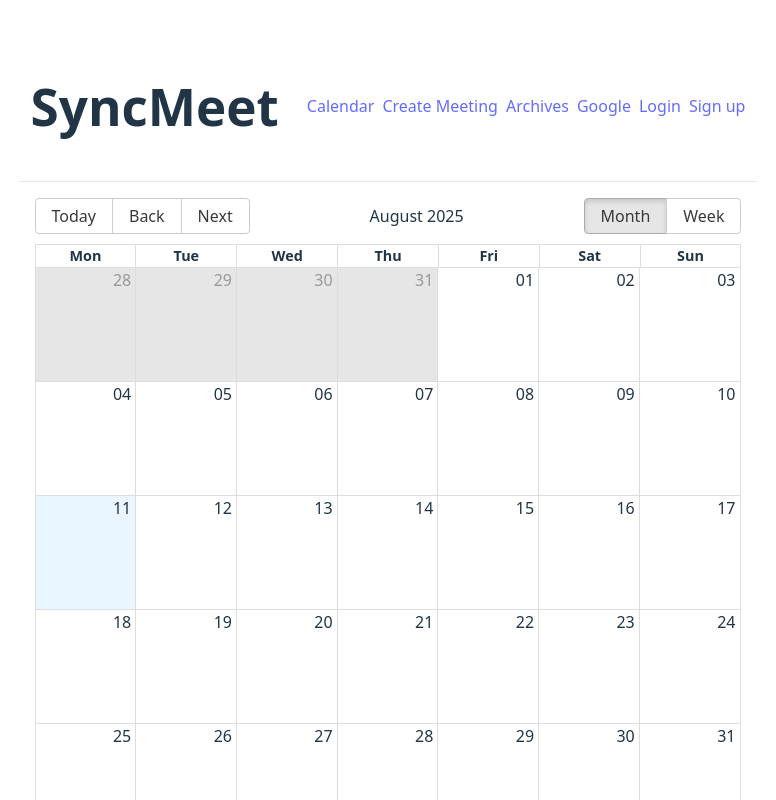
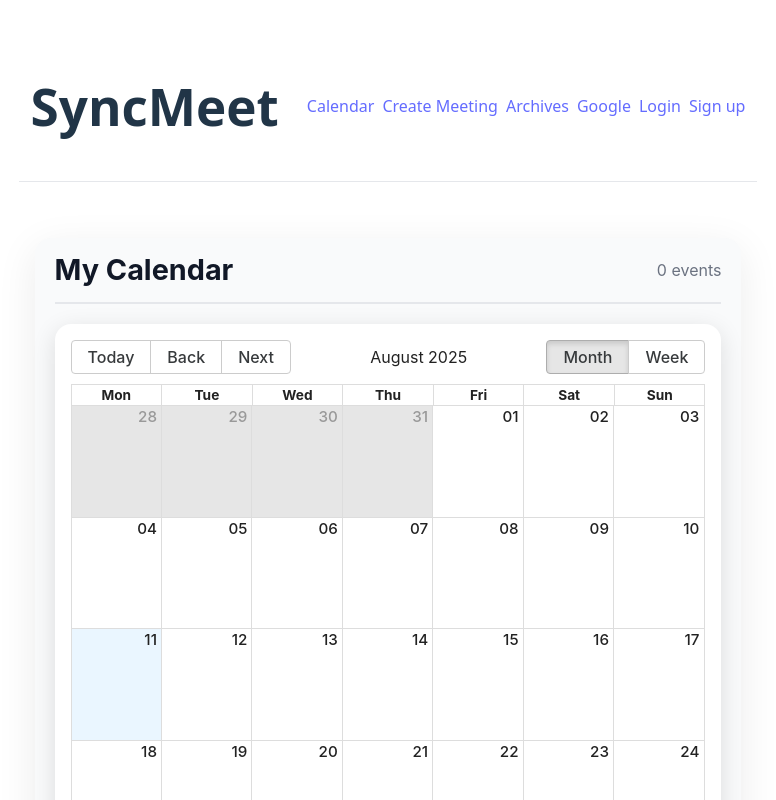
Before and after one commit to YSMNZH/sync-meet, a React (Vite) app in the folder client/: page / in a window 1280 px wide. Shown: the top 800 px of the page, without its empty margins (252-1028 px from the left). Built offline with nearby package versions, Linux system fonts and the light colour scheme; no server answers.

Commit message:
Calender Page Buttons Fixed & Style Improved.

```diff
--- a/client/src/pages/CalendarPage.jsx
+++ b/client/src/pages/CalendarPage.jsx
@@ -1,7 +1,7 @@
 import { useEffect, useMemo, useState } from 'react'
 import { Calendar, dateFnsLocalizer, Views } from 'react-big-calendar'
 import 'react-big-calendar/lib/css/react-big-calendar.css'
-import { format, parse, startOfWeek, getDay } from 'date-fns'
+import { format, parse, startOfWeek, getDay, startOfMonth, endOfMonth } from 'date-fns'
 import { enUS } from 'date-fns/locale'
 import axios from 'axios'
 
@@ -17,9 +17,16 @@ const localizer = dateFnsLocalizer({
 export default function CalendarPage() {
   const [events, setEvents] = useState([])
   const [view, setView] = useState(Views.MONTH)
-  const [range, setRange] = useState({ start: new Date(), end: new Date() })
+  const [date, setDate] = useState(new Date())  // <-- control current date
+  const [range, setRange] = useState(() => ({
+    start: startOfMonth(new Date()),
+    end: endOfMonth(new Date()),
+  }))
+  const [loading, setLoading] = useState(false)
 
   const fetchEvents = async (r) => {
+    setLoading(true)
+    try {
       const params = { start: r.start.toISOString(), end: r.end.toISOString() }
       const { data } = await axios.get('/api/meetings', { params })
       const mapped = data.map((m) => ({
@@ -30,14 +37,91 @@ export default function CalendarPage() {
         color: m.colorHex || '#3b82f6',
       }))
       setEvents(mapped)
+    } catch (err) {
+      console.error('Failed to fetch events', err)
+      setEvents([])
+    }
+    setLoading(false)
   }
 
-  useEffect(() => { fetchEvents(range) }, [])
+  // Update events whenever range changes
+  useEffect(() => {
+    fetchEvents(range)
+  }, [range])
 
-  const eventPropGetter = useMemo(() => (event) => ({ style: { backgroundColor: event.color, color: 'white', border: 'none' } }), [])
+  // Update range whenever date or view changes
+  useEffect(() => {
+    let start, end
+
+    if (view === Views.MONTH) {
+      start = startOfMonth(date)
+      end = endOfMonth(date)
+    } else if (view === Views.WEEK) {
+      // Start from Monday to Sunday in the selected week
+      start = startOfWeek(date, { weekStartsOn: 1 })
+      end = new Date(start)
+      end.setDate(end.getDate() + 6)
+    } else {
+      // fallback for other views (if any)
+      start = startOfMonth(date)
+      end = endOfMonth(date)
+    }
+
+    setRange({ start, end })
+  }, [date, view])
+
+  const eventPropGetter = useMemo(
+    () => (event) => ({
+      style: {
+        backgroundColor: event.color,
+        color: 'white',
+        borderRadius: 8,
+        border: 'none',
+        boxShadow: '0 3px 8px rgba(0,0,0,0.18)',
+        padding: '6px 10px',
+        fontWeight: '600',
+        fontSize: '0.9rem',
+        lineHeight: 1.2,
+        cursor: 'pointer',
+        transition: 'transform 0.15s ease',
+      },
+      onMouseEnter: (e) => (e.currentTarget.style.transform = 'scale(1.05)'),
+      onMouseLeave: (e) => (e.currentTarget.style.transform = 'scale(1)'),
+    }),
+    []
+  )
 
   return (
-    <div>
+    <div
+      style={{
+        maxWidth: 960,
+        margin: '40px auto',
+        padding: '0 20px',
+        fontFamily: "'Inter', system-ui, -apple-system, Segoe UI, Roboto, Ubuntu, sans-serif",
+        color: '#222',
+        backgroundColor: '#f9fafb',
+        borderRadius: 16,
+        boxShadow: '0 10px 40px rgba(0,0,0,0.08)',
+      }}
+    >
+      <header
+        style={{
+          padding: '16px 0',
+          marginBottom: 20,
+          borderBottom: '2px solid #e5e7eb',
+          display: 'flex',
+          justifyContent: 'space-between',
+          alignItems: 'center',
+        }}
+      >
+        <h1 style={{ margin: 0, fontWeight: 700, fontSize: '1.8rem', color: '#111827' }}>
+          My Calendar
+        </h1>
+        <div style={{ fontSize: '1rem', color: '#6b7280' }}>
+          {loading ? 'Loading events...' : `${events.length} events`}
+        </div>
+      </header>
+
       <Calendar
         localizer={localizer}
         events={events}
@@ -45,22 +129,19 @@ export default function CalendarPage() {
         endAccessor="end"
         views={[Views.MONTH, Views.WEEK]}
         view={view}
+        date={date}
         onView={setView}
-        style={{ height: '80vh' }}
-        onRangeChange={(r) => {
-          let start, end
-          if (Array.isArray(r)) {
-            start = r[0]
-            end = r[r.length - 1]
-          } else {
-            start = r.start
-            end = r.end
-          }
-          const newRange = { start, end }
-          setRange(newRange)
-          fetchEvents(newRange)
+        onNavigate={setDate}
+        style={{
+          height: '82vh',
+          borderRadius: 16,
+          boxShadow: '0 6px 24px rgb(0 0 0 / 0.12)',
+          backgroundColor: 'white',
+          padding: 16,
+          fontSize: '0.95rem',
         }}
         eventPropGetter={eventPropGetter}
+        popup
       />
     </div>
   )
```
Lines whose indentation alone changed are shown as unchanged.
